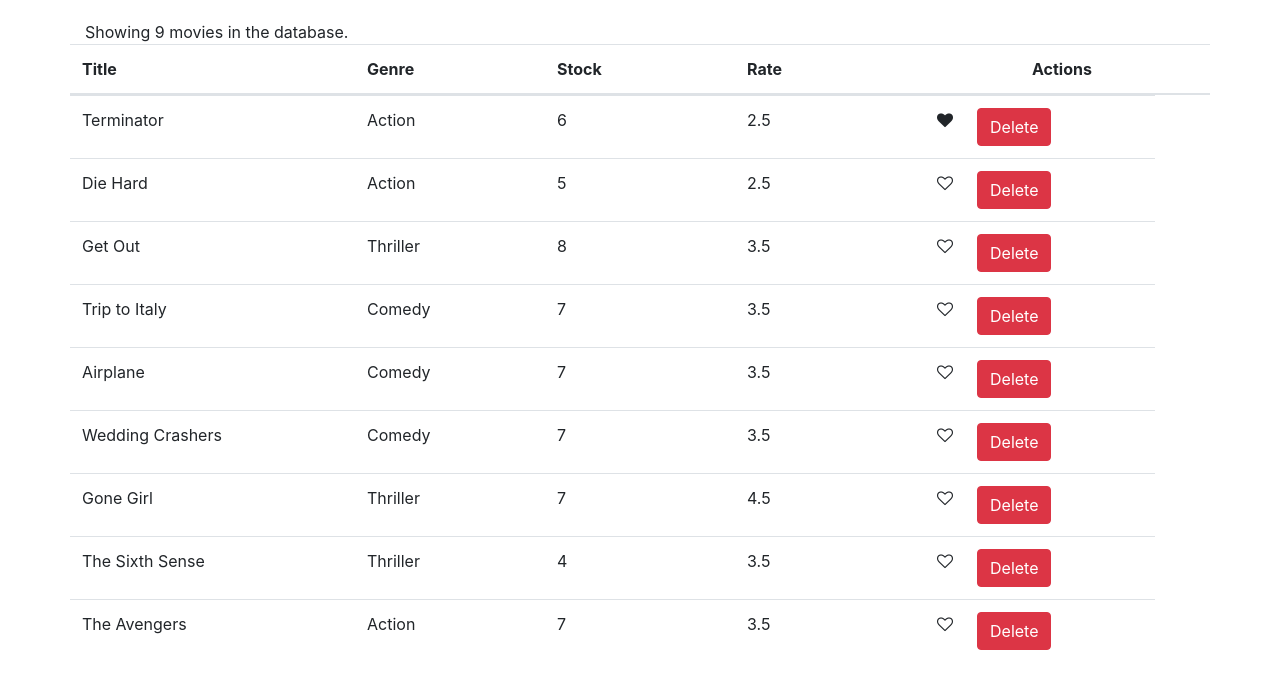
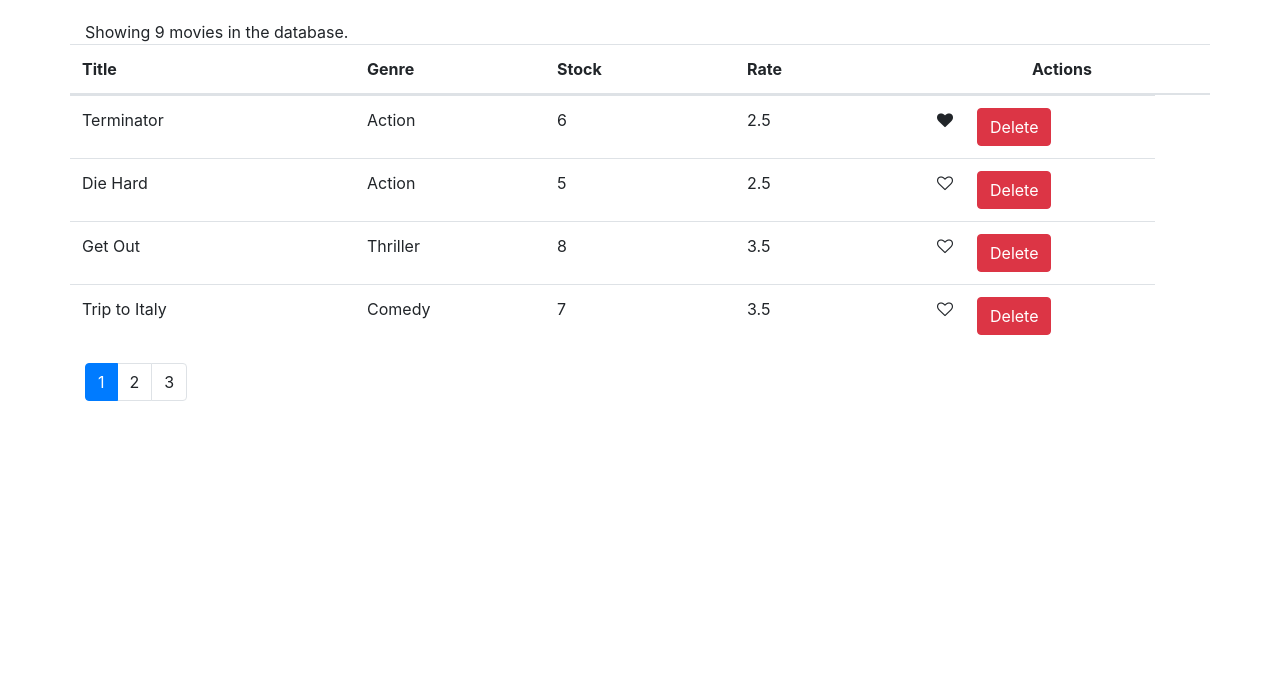
Before and after one commit to omkarubale/Vidly-Project, a React (Create React App) app in the folder vidly/: page / in a window 1280 px wide. Shown: the top 688 px of the page. Built offline with nearby package versions, Linux system fonts and the light colour scheme.

Commit message:
EXCERCISE: Implemented Pagination

```diff
--- a/vidly/package.json
+++ b/vidly/package.json
@@ -5,6 +5,8 @@
   "dependencies": {
     "bootstrap": "^4.1.1",
     "font-awesome": "^4.7.0",
+    "lodash": "^4.17.10",
+    "prop-types": "^15.6.2",
     "react": "^16.8.4",
     "react-dom": "^16.8.4",
     "react-scripts": "2.1.8"
--- /dev/null
+++ b/vidly/src/components/common/pagination.jsx
@@ -0,0 +1,44 @@
+import React from "react";
+import PropTypes from "prop-types";
+import _ from "lodash";
+
+const Pagination = props => {
+    const { itemsCount, pageSize, currentPage, onPageChange } = props;
+    const pagesCount = Math.ceil(itemsCount / pageSize);
+    if (pagesCount === 1) return null;
+    const pages = _.range(1, pagesCount + 1);
+
+    console.log(currentPage);
+    return (
+        <nav>
+            <ul className="pagination">
+                {pages.map(page => (
+                    <li
+                        key={page}
+                        className={
+                            page === currentPage
+                                ? "page-item active"
+                                : "page-item"
+                        }
+                    >
+                        <a
+                            className="page-link"
+                            onClick={() => onPageChange(page)}
+                        >
+                            {page}
+                        </a>
+                    </li>
+                ))}
+            </ul>
+        </nav>
+    );
+};
+
+Pagination.propTypes = {
+    itemsCount: PropTypes.number.isRequired,
+    pageSize: PropTypes.number.isRequired,
+    currentPage: PropTypes.number.isRequired,
+    onPageChange: PropTypes.func.isRequired
+};
+
+export default Pagination;
--- a/vidly/src/components/movies.jsx
+++ b/vidly/src/components/movies.jsx
@@ -3,11 +3,15 @@
 import "font-awesome/css/font-awesome.css";
 import { getMovies } from "../services/fakeMovieService";
 import Like from "./common/like";
+import Pagination from "./common/pagination";
+import { paginate } from "../utils/paginate";
 
 class Movies extends Component {
     state = {
         movies: getMovies(),
-        movieCount: getMovies().length
+        movieCount: getMovies().length,
+        pageSize: 4,
+        currentPage: 1
     };
 
     handleDelete = movieId => {
@@ -27,10 +31,18 @@
         this.setState({ movies });
     };
 
+    handlePageChange = page => {
+        this.setState({ currentPage: page });
+    };
+
     render() {
+        const { length: count } = this.state.movies;
+        const { pageSize, currentPage, movies: allMovies } = this.state;
+
         if (this.state.movieCount === 0)
             return <span>There are no movies in the database.</span>;
 
+        const movies = paginate(allMovies, currentPage, pageSize);
         return (
             <React.Fragment>
                 <span>
@@ -48,7 +60,7 @@
                         </tr>
                     </thead>
                     <tbody>
-                        {this.state.movies.map(movie => {
+                        {movies.map(movie => {
                             return (
                                 <tr key={movie._id} className="row">
                                     <td className="col-md-3">{movie.title}</td>
@@ -84,6 +96,12 @@
                         })}
                     </tbody>
                 </table>
+                <Pagination
+                    itemsCount={count}
+                    pageSize={pageSize}
+                    currentPage={currentPage}
+                    onPageChange={this.handlePageChange}
+                />
             </React.Fragment>
         );
     }
--- /dev/null
+++ b/vidly/src/utils/paginate.js
@@ -0,0 +1,9 @@
+import _ from "lodash";
+
+export function paginate(items, pageNumber, pageSize) {
+    const startIndex = (pageNumber - 1) * pageSize;
+    return _(items)
+        .slice(startIndex)
+        .take(pageSize)
+        .value();
+}
```
Also changed, not shown: 1 other file (tests, documents, lock files or other folders).
